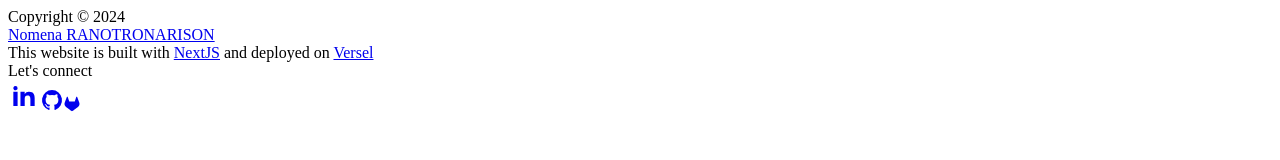
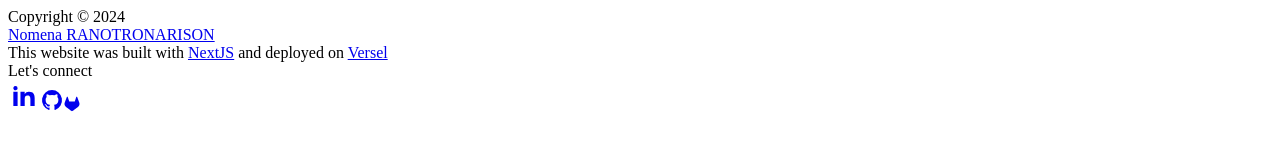
Before and after one commit to Ranotronarison/my-portfolio, a Next.js app: page /app/components/Footer in a window 1280 px wide. Shown: the top 160 px of the page. Built offline with nearby package versions, Linux system fonts and the light colour scheme.

Commit message:
fix typo

```diff
--- a/src/pages/app/components/Footer.js
+++ b/src/pages/app/components/Footer.js
@@ -11,7 +11,7 @@ export default function Footer() {
           </div>
         </div>
         <div className="text-sm text-center mb-2">
-          This website is built with <a className="font-semibold hover:text-gray-600" href="https://nextjs.org/" target="_blank">NextJS</a> and deployed on <a className="font-semibold hover:text-gray-600" href="https://vercel.com/" target="_blank">Versel</a>
+          This website was built with <a className="font-semibold hover:text-gray-600" href="https://nextjs.org/" target="_blank">NextJS</a> and deployed on <a className="font-semibold hover:text-gray-600" href="https://vercel.com/" target="_blank">Versel</a>
         </div>
         <div className="text-sm text-gray-800 text-center md:text-right mb-2">
           <div>
@@ -35,7 +35,7 @@ export default function Footer() {
               </svg>
             </a>
             <a title="Email" href="mailto:arivonyran@gmail.com" target="_blank">
-              <svg className="w-8 h-8 text-gray-800 hover:text-gray-600 dark:text-white" xmlns="http://www.w3.org/2000/svg" viewBox="0 0 24 24" fill="currentColor" class="w-6 h-6">
+              <svg className="w-8 h-8 text-gray-800 hover:text-gray-600 dark:text-white" xmlns="http://www.w3.org/2000/svg" viewBox="0 0 24 24" fill="currentColor">
                 <path d="M1.5 8.67v8.58a3 3 0 0 0 3 3h15a3 3 0 0 0 3-3V8.67l-8.928 5.493a3 3 0 0 1-3.144 0L1.5 8.67Z" />
                 <path d="M22.5 6.908V6.75a3 3 0 0 0-3-3h-15a3 3 0 0 0-3 3v.158l9.714 5.978a1.5 1.5 0 0 0 1.572 0L22.5 6.908Z" />
               </svg>
```
